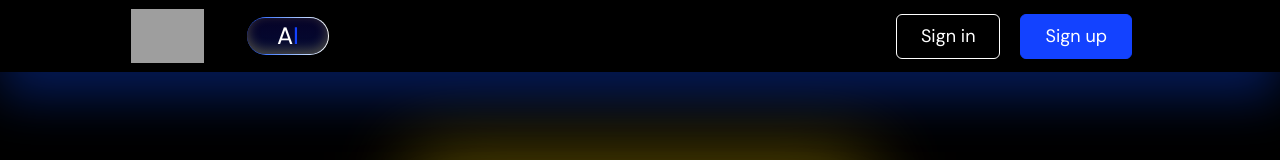
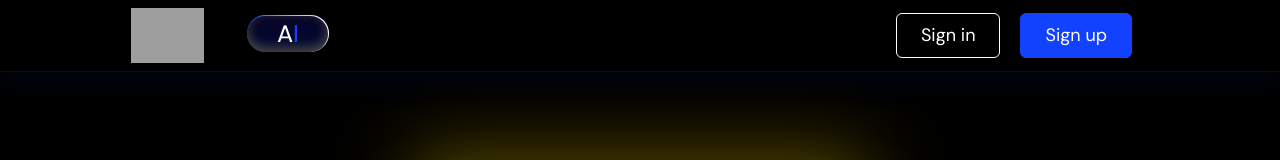
Before and after one commit to ojieprincewill/hello-dreams-ai, a React (Vite) app: page / in a window 1280 px wide. Shown: the top 160 px of the page. Built offline with nearby package versions, Linux system fonts and the light colour scheme; grey boxes are pictures that could not be loaded; a web font is replaced by a local one.

Commit message:
Refactored navigation component

```diff
--- a/src/components/navbar/navbar.component.jsx
+++ b/src/components/navbar/navbar.component.jsx
@@ -1,12 +1,24 @@
-import React, { useState } from "react";
+import React, { useState, useEffect } from "react";
 import Logo2 from "../logos/logo2.component";
 import { Link } from "react-router-dom";
 import { Bars3BottomLeftIcon, XMarkIcon } from "@heroicons/react/24/solid";
 // eslint-disable-next-line no-unused-vars
-import { motion, AnimatePresence } from "motion/react";
+import { motion, AnimatePresence, useScroll } from "motion/react";
 
 const Navbar = () => {
   const [isOpen, setIsOpen] = useState(false);
+
+  const { scrollY } = useScroll();
+
+  const [scrolled, setScrolled] = useState(false);
+
+  useEffect(() => {
+    const unsubscribe = scrollY.on("change", (latest) => {
+      setScrolled(latest > 20);
+    });
+
+    return () => unsubscribe();
+  }, [scrollY]);
 
   const handleBarClick = () => {
     setIsOpen(!isOpen);
@@ -14,20 +26,100 @@ const Navbar = () => {
 
   return (
     <>
-      <nav className="w-full h-[72px] fixed top-0 left-0 bg-[#000] text-[#fff] px-[10%] flex justify-between items-center drop-shadow-2xl drop-shadow-[#0c4af65b] z-20">
+      <motion.nav
+        animate={{
+          backgroundColor: scrolled ? "rgba(0,0,0,0.82)" : "rgba(0,0,0,0.45)",
+
+          backdropFilter: scrolled ? "blur(22px)" : "blur(10px)",
+
+          boxShadow: scrolled
+            ? "0 25px 35px rgba(12,74,246,.18)"
+            : "0 15px 25px rgba(12,74,246,.06)",
+        }}
+        transition={{
+          duration: 0.45,
+          ease: [0.22, 1, 0.36, 1],
+        }}
+        className="
+  w-full
+  h-[72px]
+  fixed
+  top-0
+  left-0
+  text-white
+  px-[10%]
+  flex
+  justify-between
+  items-center
+  z-50
+  border-b
+  border-white/5
+"
+      >
         <div className="flex items-center space-x-5 md:space-x-10">
           <div className="flex-shrink-0 w-[38.17px] h-[28.44px] md:w-[67px] md:h-[46.75px] xl:w-[78.68px] xl:h-[54.89px] cursor-pointer">
             <Logo2 />
           </div>
 
-          <Link
-            to="/ai-dashboard"
-            className="relative p-[0.8px] rounded-4xl bg-gradient-to-r from-[#1342ff] to-[#ffffff]"
+          <motion.div
+            animate={{
+              y: [0, -3, 0], // subtle floating
+            }}
+            transition={{
+              y: {
+                duration: 3,
+                repeat: Infinity,
+                ease: "easeInOut",
+              },
+            }}
+            whileTap={{
+              scale: 0.97,
+            }}
+            className="rounded-4xl"
           >
-            <span className="w-[50px] md:w-[65px] xl:w-[81px] flex justify-center items-center bg-gradient-to-b from-[#060328] to-[#030b33] text-[16px] md:text-[20px] xl:text-[24px] rounded-4xl shadow-[inset_0px_-4px_12px] shadow-[#eddb7250] cursor-pointer">
-              A<span className="text-[#1342ff]">I</span>
-            </span>
-          </Link>
+            <Link
+              to="/ai-dashboard"
+              className="relative block p-[0.8px] rounded-4xl bg-gradient-to-r from-[#1342ff] to-[#ffffff]"
+            >
+              <motion.span
+                className="relative overflow-hidden w-[50px] md:w-[65px] xl:w-[81px]
+      flex justify-center items-center
+      bg-gradient-to-b from-[#060328] to-[#030b33]
+      text-[16px] md:text-[20px] xl:text-[24px]
+      rounded-4xl
+      shadow-[inset_0px_-4px_12px] shadow-[#eddb7250]
+      cursor-pointer"
+              >
+                {/* animated shine sweep */}
+                <motion.div
+                  className="absolute inset-0"
+                  initial={{ x: "-150%" }}
+                  whileHover={{ x: "250%" }}
+                  transition={{
+                    duration: 1.1,
+                    ease: "easeInOut",
+                  }}
+                  style={{
+                    background:
+                      "linear-gradient(90deg, transparent, rgba(255,255,255,0.28), transparent)",
+                    width: "40%",
+                    transform: "skewX(-25deg)",
+                  }}
+                />
+
+                <motion.div
+                  whileHover={{
+                    letterSpacing: "0.05em",
+                  }}
+                  transition={{
+                    duration: 0.25,
+                  }}
+                >
+                  A<span className="text-[#1342ff]">I</span>
+                </motion.div>
+              </motion.span>
+            </Link>
+          </motion.div>
         </div>
         <div
           className="flex items-center space-x-5"
@@ -106,7 +198,7 @@ const Navbar = () => {
                     duration: 0.25,
                     ease: "easeOut",
                   }}
-                  className="absolute top-full right-[-18px] mt-3 z-30 bg-[#000]/70 backdrop-blur-sm border-[1.5px] border-[#ffffff63] p-3 rounded-lg flex flex-col space-y-3 w-[140px]"
+                  className="absolute top-full right-[-10px] mt-2 z-30 bg-[#000]/70 backdrop-blur-sm border border-white/20 p-3 rounded-xl flex flex-col space-y-3 w-[150px] origin-top-right shadow-[0_10px_30px_rgba(0,0,0,0.5)]"
                 >
                   <Link
                     onClick={() => setIsOpen(false)}
@@ -128,7 +220,7 @@ const Navbar = () => {
             </AnimatePresence>
           </div>
         </div>
-      </nav>
+      </motion.nav>
       <div className="h-[72px]"></div>
     </>
   );
```
